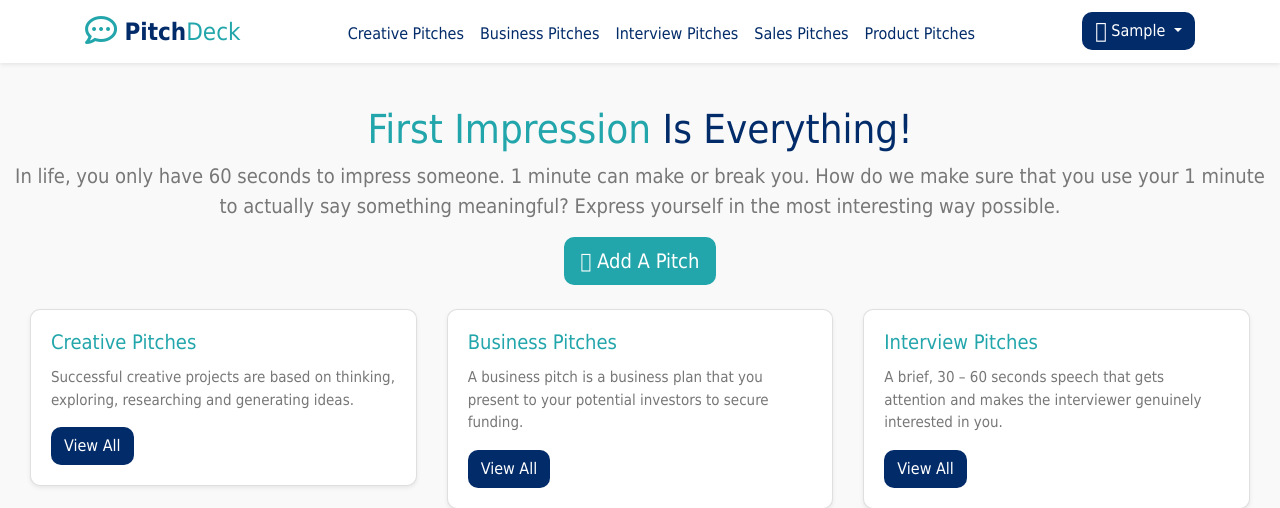
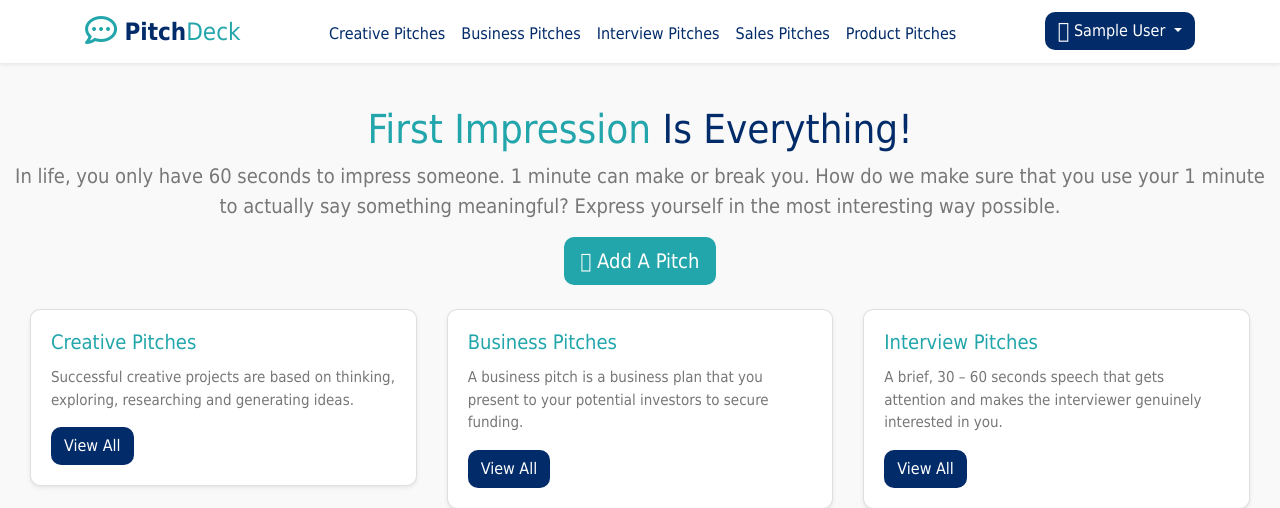
Before and after one commit to steve-njuguna-k/Flask-Pitch-Deck, a Flask app: page / in a window 1280 px wide. Shown: the top 508 px of the page. Run offline with Flask 2, Linux system fonts and the light colour scheme; the visitor is signed in with stand-in values (Sample User, id 1); data comes from the database, SQL or seed files in the repository; some libraries are stand-ins or nearby versions.

```diff
--- a/app/templates/Navbar.html
+++ b/app/templates/Navbar.html
@@ -29,7 +29,7 @@
                 {% if current_user.is_authenticated %}
                     <div class="dropdown">
                         <button class="btn btn-black dropdown-toggle" id="dropdownMenuButton" data-toggle="dropdown" aria-expanded="false">
-                        <i class="fal fa-user fa-lg"></i>  {{ current_user.first_name }}
+                        <i class="fal fa-user fa-lg"></i>  {{ current_user.first_name }} {{ current_user.last_name }}
                         </button>
                         <div class="dropdown-menu" aria-labelledby="dropdownMenuButton">
                             <a class="dropdown-item" href="#" data-toggle="modal" data-target="#staticBackdrop"><i class="fal fa-plus-square"></i> Add A Pitch</a>
```
